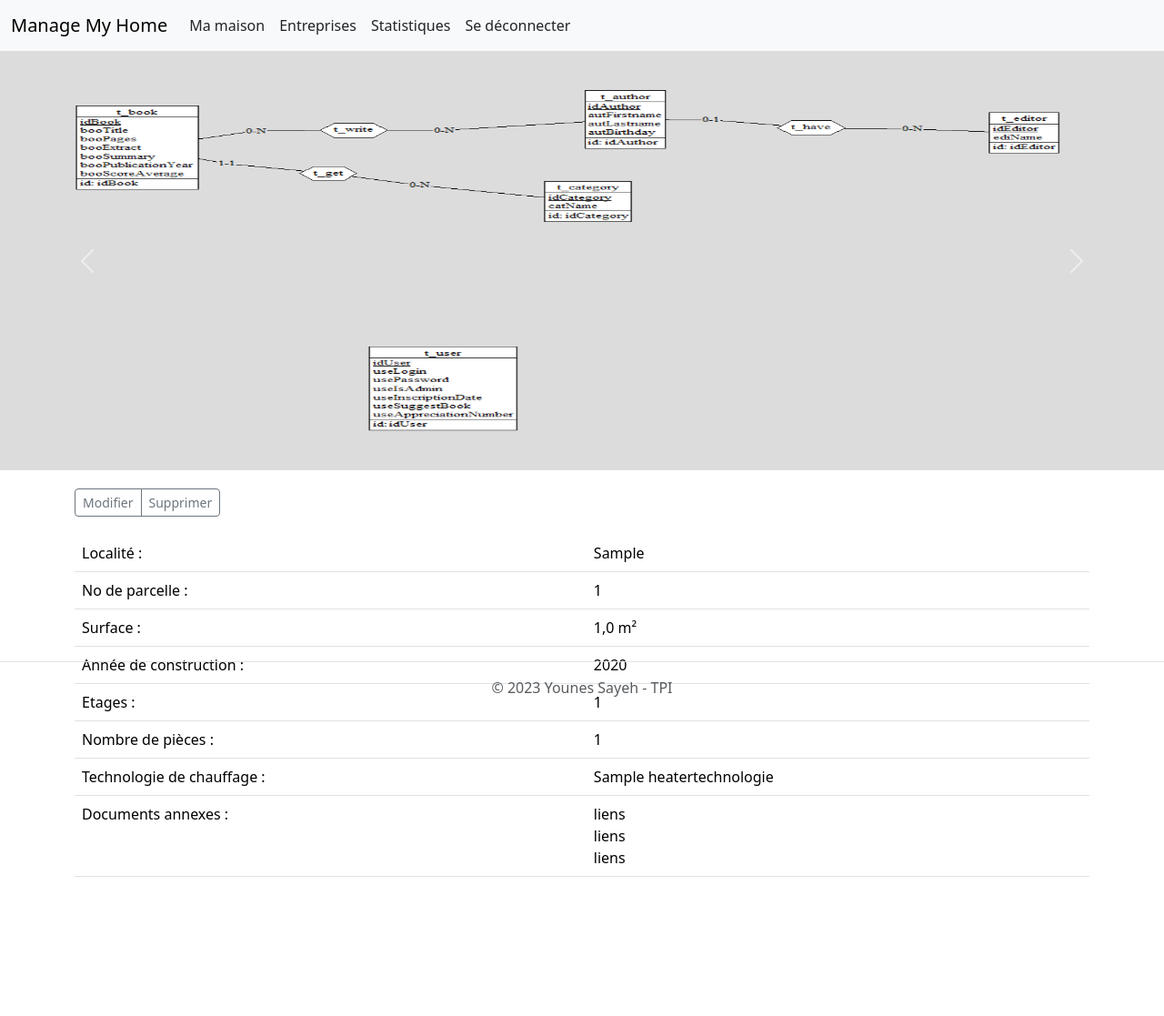
After one commit to yousayeh/TPI-ManageMyHome, a Django app: page /manageMyHome/myHouse/1 in a window 1280 px wide. The commit adds this page. Shown: the whole page at 91% size. Run offline with Django 4.2, Linux system fonts and the light colour scheme; a user stored in the database is signed in; tables that the repository leaves empty hold one stand-in row (values such as "Sample post"); some libraries are stand-ins or nearby versions.

Commit message:
#4 Page detail house, delete house

```diff
--- a/TPI_ManageMyHome/ManageMyHome/templates/base.html
+++ b/TPI_ManageMyHome/ManageMyHome/templates/base.html
@@ -20,7 +20,11 @@
                 <div class="collapse navbar-collapse" id="navbarNav">
                 <ul class="navbar-nav">
                     <li class="nav-item">
-                        <a class="nav-link" href="#">Ma maison</a>
+                        {% if request.user.is_authenticated %}
+                            <a class="nav-link" href="{% url 'myHouse' request.user.id %}">Ma maison</a>
+                        {% comment %} {% else %}
+                            <a class="nav-link" href="{% url 'login' %}">Se connecter</a> {% endcomment %}
+                        {% endif %}
                     </li>
                     <li class="nav-item">
                         <a class="nav-link" href="#">Entreprises</a>
@@ -45,7 +49,7 @@
             {% endblock %}
         </div>
 
-        <footer class="py-3 my-4 fixed-bottom">
+        <footer class="footer py-3 my-4 sticky-bottom">
             <ul class="nav justify-content-center border-bottom pb-3 mb-3">
             </ul>
             <p class="text-center text-muted">© 2023 Younes Sayeh - TPI</p>
--- /dev/null
+++ b/TPI_ManageMyHome/ManageMyHome/templates/myHome.html
@@ -0,0 +1,88 @@
+{% extends 'base.html' %}
+{% load static %}
+{% block content %}
+
+<div id="carouselExampleControls" class="carousel slide" data-bs-ride="carousel">
+    <div class="carousel-inner">
+      <div class="carousel-item active">
+        <img src="{% static 'resources/mcd1.png' %}" class="d-block w-100" alt="..." style="max-height: 461px;">
+      </div>
+      <div class="carousel-item">
+        <img src="{% static 'resources/mcd1.png' %}" class="d-block w-100" alt="..." style="max-height: 461px;">
+      </div>
+      <div class="carousel-item">
+        <img src="{% static 'resources/mcd1.png' %}" class="d-block w-100" alt="..." style="max-height: 461px;">
+      </div>
+    </div>
+    <button class="carousel-control-prev" type="button" data-bs-target="#carouselExampleControls" data-bs-slide="prev">
+      <span class="carousel-control-prev-icon" aria-hidden="true"></span>
+      <span class="visually-hidden">Previous</span>
+    </button>
+    <button class="carousel-control-next" type="button" data-bs-target="#carouselExampleControls" data-bs-slide="next">
+      <span class="carousel-control-next-icon" aria-hidden="true"></span>
+      <span class="visually-hidden">Next</span>
+    </button>
+</div>
+
+<div class="container">
+    <div class="btn-group" style="margin-top: 20px;">
+        <a href="#" class="btn btn-sm btn-outline-secondary">Modifier</a>
+        <a href="{% url 'deleteHouse' house.id %}" class="btn btn-sm btn-outline-secondary">Supprimer</a>
+    </div>
+    <table class="table">
+        <tbody>
+            <tr>
+                <td>Localité : </td>
+                <td>{{ house.houCity }}</td>
+            </tr>
+            <tr>
+                <td>No de parcelle :</td>
+                <td>{{ house.houPlot }}</td>
+            </tr>
+            <tr>
+                <td>Surface :</td>
+                <td>{{ house.houSurface }} m²</td>
+            </tr>
+            <tr>
+                <td>Année de construction :</td>
+                <td>{{ house.houConstructionYear }}</td>
+            </tr>
+            <tr>
+                <td>Etages :</td>
+                <td>{{ house.houFloor }}</td>
+            </tr>
+            <tr>
+                <td>Nombre de pièces :</td>
+                <td>{{ house.houRoom }}</td>
+            </tr>
+            <tr>
+                <td>Technologie de chauffage :</td>
+                <td>{{ house.idxHeaterTechnologie }}</td>
+            </tr>
+            <tr>
+                <td>Documents annexes :</td>
+                <td>
+                    {% comment %} ToDo : ajouter .url pour le lien, document.docFileUrl.url et boucle for{% endcomment %}
+                    <a href"#">liens</a><br>
+                    <a href"#">liens</a><br>
+                    <a href"#">liens</a>
+                </td>
+            </tr>
+        </tbody>
+    </table>
+</div>
+
+
+
+
+
+
+
+
+<style>
+    .baseBackgroung {
+        margin: 0;
+    }
+</style>
+
+{% endblock content %}
--- a/TPI_ManageMyHome/ManageMyHome/urls.py
+++ b/TPI_ManageMyHome/ManageMyHome/urls.py
@@ -9,4 +9,6 @@ urlpatterns = [
     path('register/', views.registerUser, name = 'register'),
     path('detailWork/<int:workId>', views.detailWork, name='detailWork'),
     path('deleteWork/<int:workId>', views.deleteWork, name='deleteWork'),
+    path('myHouse/<int:userId>', views.myHouse, name='myHouse'),
+    path('deleteHouse/<int:houseId>', views.deleteHouse, name='deleteHouse'),
 ]
--- a/TPI_ManageMyHome/ManageMyHome/views.py
+++ b/TPI_ManageMyHome/ManageMyHome/views.py
@@ -50,7 +50,7 @@ def deleteWork(request, workId):
 
     return redirect('index')
 
-#
+# Show all the infos of one work
 @login_required(login_url = 'login')
 def detailWork(request, workId):
     # Get the selected work
@@ -58,6 +58,30 @@ def detailWork(request, workId):
 
 
     return render(request, 'detailWork.html', context={"work": work})
+
+# Show all the infos of the house
+@login_required(login_url = 'login')
+def myHouse(request, userId):
+    # Get the user's house
+    house = t_house.objects.filter(idxUser=userId)
+
+    # Verify if the house exist, create the request and get the info if yes or redirect to the forms if not
+    if house.exists():
+        house = get_object_or_404(t_house, idxUser=userId)
+    else:
+        # ToDo : redirect to the forms
+        return redirect('index')
+
+
+    return render(request, 'myHome.html', context={"house": house})
+
+# Delete a house with the link
+@login_required(login_url = 'login')
+def deleteHouse(request, houseId):
+    house = get_object_or_404(t_house, pk=houseId)
+    house.delete()
+
+    return redirect('index')
 
 # Login fonction for users
 def loginUser(request):
```
Also changed, not shown: TPI_ManageMyHome/ManageMyHome/templates/index.html (+7 -3 lines), TPI_ManageMyHome/ManageMyHome/static/resources/mcd1.png (added), TPI_ManageMyHome/ManageMyHome/static/resources/mcd2.png (added), TPI_ManageMyHome/ManageMyHome/static/resources/mcd3.png (added).
